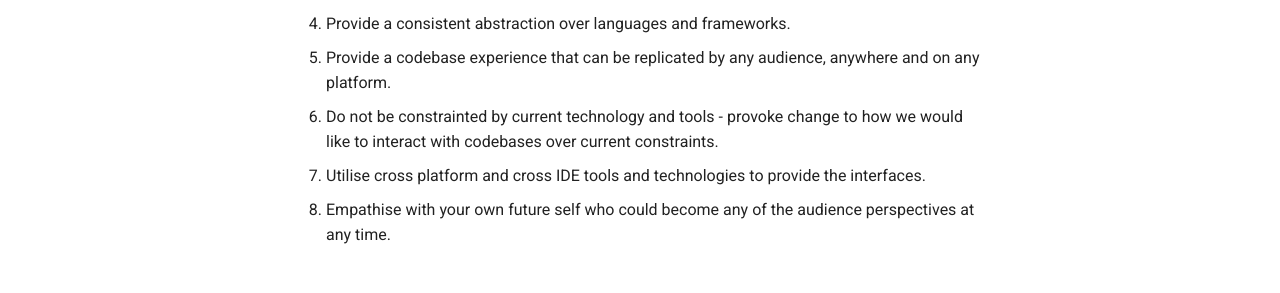
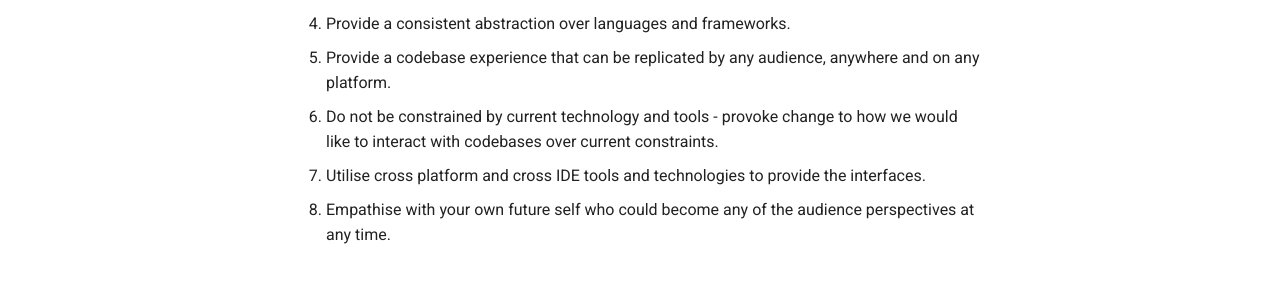
Before and after one commit to codebase-interface/codebase-interface.github.io, an MkDocs documentation site: the page built from docs/index.md, in a window 1280 px wide and 900 px high. Shown: the part 394-687 px from the top of the window. Built offline with MkDocs 1.6.1 and Material for MkDocs 9.7.7, drawn with Linux system fonts in a browser that asks for light colours; comment, search, counter and statistics services are not loaded.

Commit message:
fix: correct spelling error in principles section of index.md

```diff
--- a/docs/index.md
+++ b/docs/index.md
@@ -7,7 +7,7 @@
 3. Ensure each audience interface is clean and remains maintainable.
 4. Provide a consistent abstraction over languages and frameworks.
 5. Provide a codebase experience that can be replicated by any audience, anywhere and on any platform.
-6. Do not be constrainted by current technology and tools - provoke change to how we would like to interact with codebases over current constraints.
+6. Do not be constrained by current technology and tools - provoke change to how we would like to interact with codebases over current constraints.
 7. Utilise cross platform and cross IDE tools and technologies to provide the interfaces.
 8. Empathise with your own future self who could become any of the audience perspectives at any time.
 
```
